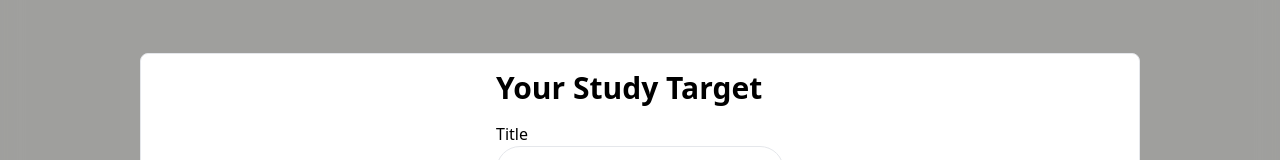
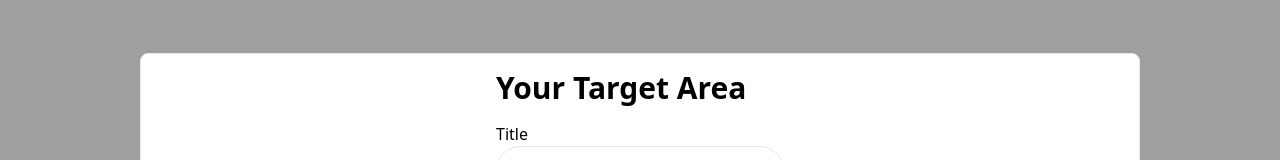
Before and after one commit to annuRajesh/notes_track, a React (Vite) app: page / in a window 1280 px wide. Both pictures are taken after a click on the button "Add Note". Shown: the part 241-401 px from the top of the page. Built offline with nearby package versions, Linux system fonts and the light colour scheme.

Commit message:
changed heading

```diff
--- a/src/components/Modals/TitleModal.tsx
+++ b/src/components/Modals/TitleModal.tsx
@@ -24,7 +24,7 @@ const TitleModal: React.FC<Props> = ({ isModalOpen,closeModal }) => {
 
   return <ReactModal isOpen={isModalOpen} onRequestClose={closeModal} className='modal-content' overlayClassName='modal-overlay'>
   <form action="" onSubmit={()=>addContainer(title)} className='flex flex-col gap-4 '>
-  <h3 className="text-3xl font-bold max-md:text-2xl max-md:tracking-tight max-md:text-center">Your Study Target</h3>
+  <h3 className="text-3xl font-bold max-md:text-2xl max-md:tracking-tight max-md:text-center">Your Target Area</h3>
   <div className="flex flex-col">
   <label htmlFor="" className='max-md:text-center'>Title</label>
   <Input title={title} onchange={(e)=>setTitle(e.target.value)} placeholder='Web Performance Optimization'/>
--- a/src/components/Modals/TopicModal.tsx
+++ b/src/components/Modals/TopicModal.tsx
@@ -35,7 +35,7 @@ const TopicModal: React.FC<Props> = ({ isOpen,handleClose,index }) => {
   overlayClassName="modal-overlay backdrop-blur-md "
 >
   <div className="flex flex-col gap-3 justify-center items-center w-full">
-    <h1 className="text-2xl font-bold ">Add A Topic To learn</h1>
+    <h1 className="text-2xl font-bold ">Add Your Topic</h1>
     <div className="flex flex-col w-full">
       <label htmlFor="title" className="m-1">
         Title
--- a/src/components/Topic.tsx
+++ b/src/components/Topic.tsx
@@ -39,7 +39,7 @@ const Topic: React.FC<Props> = ({
 const [isOpen,setIsOpen]=useState(false)
 const onClose= ()=>setIsOpen(false)
   return (
-    <div className="flex flex-col p-4  m-1 bg-lightgreen/40 bg-blend-soft-light max-md:cursor-pointer" >
+    <div className="flex flex-col gap-4 max-lg:gap-3 p-4  m-1 bg-lightgreen/40 bg-blend-soft-light max-md:cursor-pointer" >
       <div className="flex items-center justify-between">
         <h3 className="text-lg ">{name}</h3>
         <div className="flex gap-2 max-lg:hidden">
```
